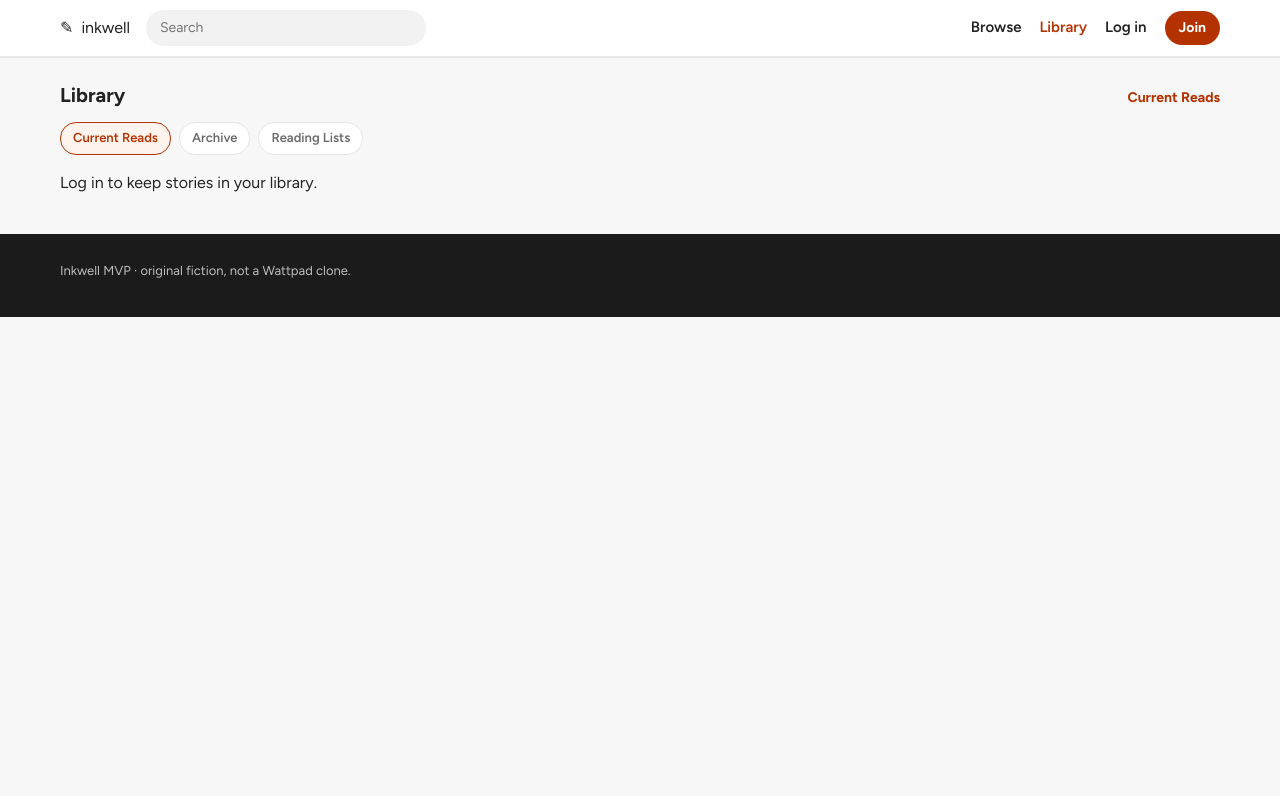
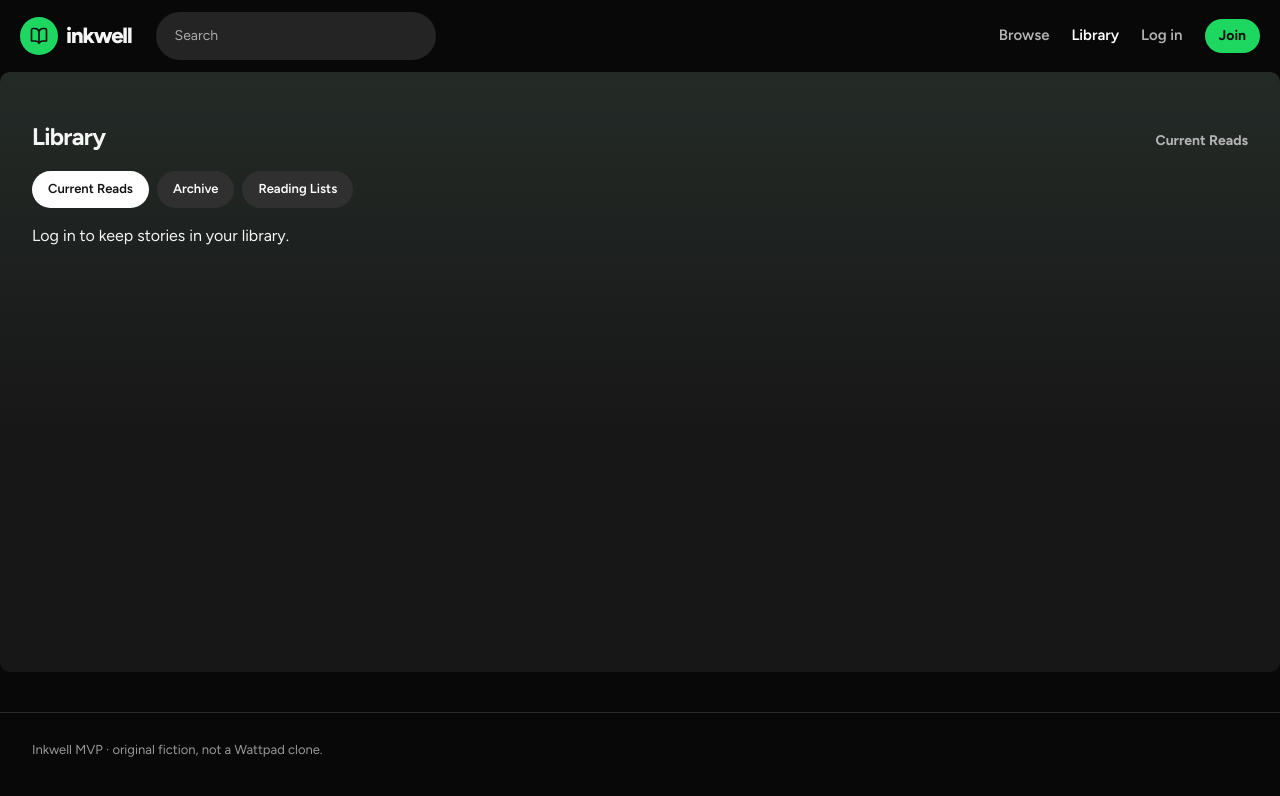
Before and after one commit to hiroshi-os/inkwell, a Next.js app in the folder web/: page /library in a window 1280 px wide. Shown: the top 796 px of the page. Built offline with nearby package versions, Linux system fonts and the light colour scheme; no server answers.

Commit message:
Refresh reading interface and project documentation

```diff
--- a/web/app/globals.css
+++ b/web/app/globals.css
@@ -476,3 +476,55 @@ nav.header-nav a.btn:hover { background:var(--wp-orange-hover); }
 @media (max-width:800px) { .site-header .row { flex-wrap:wrap; padding: .6rem 20px; } .header-search { display:block; flex:1 1 100%; order:3; max-width:none; } nav.header-nav { flex-wrap:wrap; } .wordmark-text { display:block; } }
 @media (max-width:600px) { .site-header .row { align-items:flex-start; flex-direction:column; } nav.header-nav { margin-left:0; } nav.header-nav a, nav.header-nav button { min-height:44px; display:inline-flex; align-items:center; } .search { min-width:0; flex-basis:100%; } .chapter-list a, .chapter-list .rowish, .pager { flex-wrap:wrap; } .auth-card, .panel { margin:1.5rem .75rem; padding:1rem; } .featured { grid-template-columns:1fr; } }
 @media (prefers-reduced-motion:reduce) { *, *::before, *::after { scroll-behavior:auto !important; transition-duration:0s !important; animation-duration:0s !important; } }
+
+/* Inkwell's dark reading-room theme */
+:root { --wp-orange:#1ed760; --wp-orange-hover:#3be477; --wp-orange-soft:#253a2d; --text:#f5f5f5; --text-2:#b3b3b3; --text-3:#b3b3b3; --bg:#080808; --surface:#171717; --line:#333; --shadow:none; --shadow-card:0 8px 24px #0008; --radius:8px; }
+body { font-family:var(--sans), Arial, sans-serif; }
+.site-header { background:#080808; border:0; }
+.site-header .row { max-width:1440px; min-height:72px; gap:24px; }
+.wordmark { font-size:22px; font-weight:800; letter-spacing:-.05em; }
+.nib { display:grid; place-items:center; width:38px; height:38px; border-radius:50%; background:#1ed760; color:#101010; }
+.header-search input { background:#242424; border:1px solid transparent; border-radius:30px; padding:13px 18px; }
+.header-search input:hover { background:#303030; }
+nav.header-nav { color:#b3b3b3; gap:22px; }
+nav.header-nav a, .linkish { color:#b3b3b3; }
+nav.header-nav a.active, nav.header-nav a:hover, .linkish:hover { color:#fff; }
+.btn, .btn-small, nav.header-nav a.btn { color:#101010 !important; background:#1ed760; transition:transform .15s, background .15s; }
+.btn:hover { transform:scale(1.03); }
+.btn.ghost, .ghost { color:#fff !important; background:transparent; border-color:#777; }
+.wrap { max-width:1440px; padding:0 32px; }
+main > .wrap { background:linear-gradient(180deg,#242b27 0,#171717 360px); border-radius:10px; min-height:75vh; padding-top:24px; }
+.hero.discover-hero { padding:20px 0 28px; background:transparent; border:0; }
+.hero h1 { max-width:800px; line-height:1.05; letter-spacing:-.045em; margin:8px 0 16px; font-size:clamp(2.5rem,5vw,4.5rem); }
+.kicker { color:#1ed760; text-transform:uppercase; letter-spacing:.12em; font-size:12px; }
+.lede { font-size:16px; line-height:1.6; }
+.featured { background:linear-gradient(110deg,#355240,#242b27); padding:20px; border-radius:10px; align-items:end; }
+.featured h2 { font-size:clamp(1.8rem,4vw,3rem); letter-spacing:-.04em; margin:0; }
+.featured p:not(.kicker) { color:#ddd; max-width:48rem; }
+.hero-aside { background:#242424; color:#b3b3b3; border-radius:8px; padding:12px 18px; font-size:13px; }
+.hero-aside h2 { color:#fff; font-size:14px; margin:0; }
+.hero-aside p { margin:4px 0; }
+.section-head { margin:32px 0 16px; }
+.section-head h2 { font-size:24px; letter-spacing:-.03em; }
+.section-head .see { color:#b3b3b3; }
+.rail { gap:8px; }
+.story-card.portrait { flex-basis:180px; width:180px; padding:12px; border-radius:8px; transition:background .2s; }
+.story-card.portrait:hover { background:#292929; }
+.story-card.portrait .cover { width:100%; height:auto; aspect-ratio:2/3; border-radius:6px; }
+.story-card.portrait h3 { font-size:16px; margin-top:14px; }
+.story-card.portrait .byline { font-size:14px; margin:4px 0; }
+.cover-title { font-size:18px; letter-spacing:-.03em; }
+.genre-pill { border-radius:20px; padding:4px 8px; }
+.chip { background:#303030; color:#fff; border:0; padding:9px 16px; border-radius:24px; }
+.chip.on, .chip:hover { background:#fff; color:#111; }
+input, textarea, select, .search { background:#242424; color:#fff; border:1px solid #555; border-radius:6px; }
+input::placeholder, textarea::placeholder { color:#aaa; }
+.auth-card, .panel, .story-hero, .profile-head, .chapter-list { background:#202020; border-color:#333; border-radius:10px; }
+.story-hero { background:linear-gradient(120deg,#34483b,#202020); }
+.chapter-list a:hover { background:#303030; color:#fff; }
+.reader-shell, .reader { background:#181818; }
+.prose { color:#e0e0e0; }
+.avatar { color:#101010; }
+.site-footer { background:transparent; color:#999; border-top:1px solid #292929; }
+:focus-visible, #main-content:focus { outline-color:#1ed760; }
+@media(max-width:600px) { .wrap { padding-left:16px; padding-right:16px; } main > .wrap { border-radius:0; } .site-header .row { gap:10px; } nav.header-nav { gap:14px; } .featured { grid-template-columns:100px 1fr; } .featured .cover { width:100px; height:150px; } }
--- a/web/app/page.tsx
+++ b/web/app/page.tsx
@@ -4,6 +4,7 @@ import { FormEvent, useCallback, useEffect, useRef, useState } from "react";
 import { api, type Story } from "@/lib/api";
 import { StoryRail, StoryCover } from "@/components/StoryCard";
 import Link from "next/link";
+import { Button } from "@/components/ui/button";
 
 const GENRES = ["All", "Fantasy", "Contemporary", "Mystery"];
 
@@ -68,9 +69,9 @@ export default function HomePage() {
       <form className="toolbar" role="search" aria-label="Story search" onSubmit={onSearch}>
         <label htmlFor="story-search" className="sr-only">Search stories</label>
         <input id="story-search" name="q" type="search" className="search" placeholder="Search titles, synopses, authors" value={q} onChange={(e) => setQ(e.target.value)} />
-        <button className="btn" type="submit">
+        <Button type="submit">
           Search
-        </button>
+        </Button>
         <div className="chips" role="group" aria-label="Genres">
           {GENRES.map((g) => (
             <button
--- a/web/components/Header.tsx
+++ b/web/components/Header.tsx
@@ -1,6 +1,7 @@
 "use client";
 
 import Link from "next/link";
+
 import { usePathname, useRouter } from "next/navigation";
 import { clearSession } from "@/lib/api";
 import { useSession } from "@/lib/session";
@@ -21,7 +22,7 @@ export function Header() {
       <div className="row">
         <Link href="/" className="wordmark">
           <span className="nib" aria-hidden>
-            ✎
+            <svg width="20" height="20" viewBox="0 0 24 24" fill="none" stroke="currentColor" strokeWidth="2" strokeLinecap="round" strokeLinejoin="round"><path d="M12 7v14M3 18V5a2 2 0 0 1 2-2h2a5 5 0 0 1 5 4 5 5 0 0 1 5-4h2a2 2 0 0 1 2 2v13h-4a5 5 0 0 0-5 3 5 5 0 0 0-5-3z" /></svg>
           </span>
           inkwell
         </Link>
--- /dev/null
+++ b/web/components/ui/button.tsx
@@ -0,0 +1,3 @@
+import * as React from "react";
+export const Button = React.forwardRef<HTMLButtonElement, React.ButtonHTMLAttributes<HTMLButtonElement>>(({ className = "", ...props }, ref) => <button className={`btn ${className}`} ref={ref} {...props} />);
+Button.displayName = "Button";
```
Also changed, not shown: 2 other files (tests, documents, lock files or other folders).
